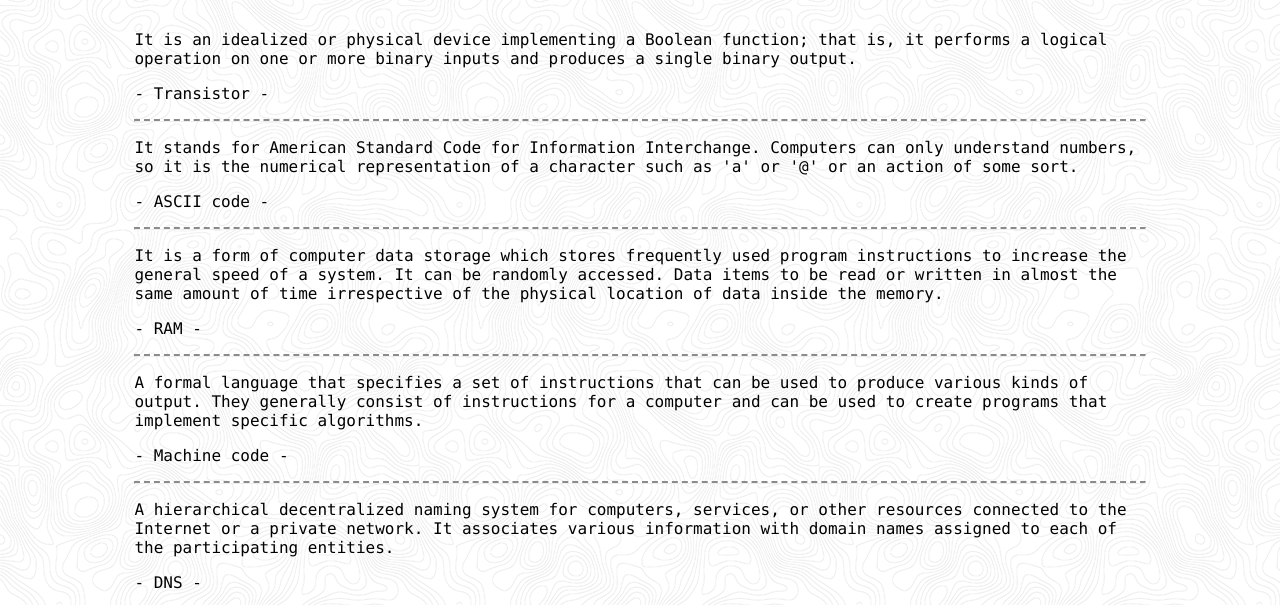
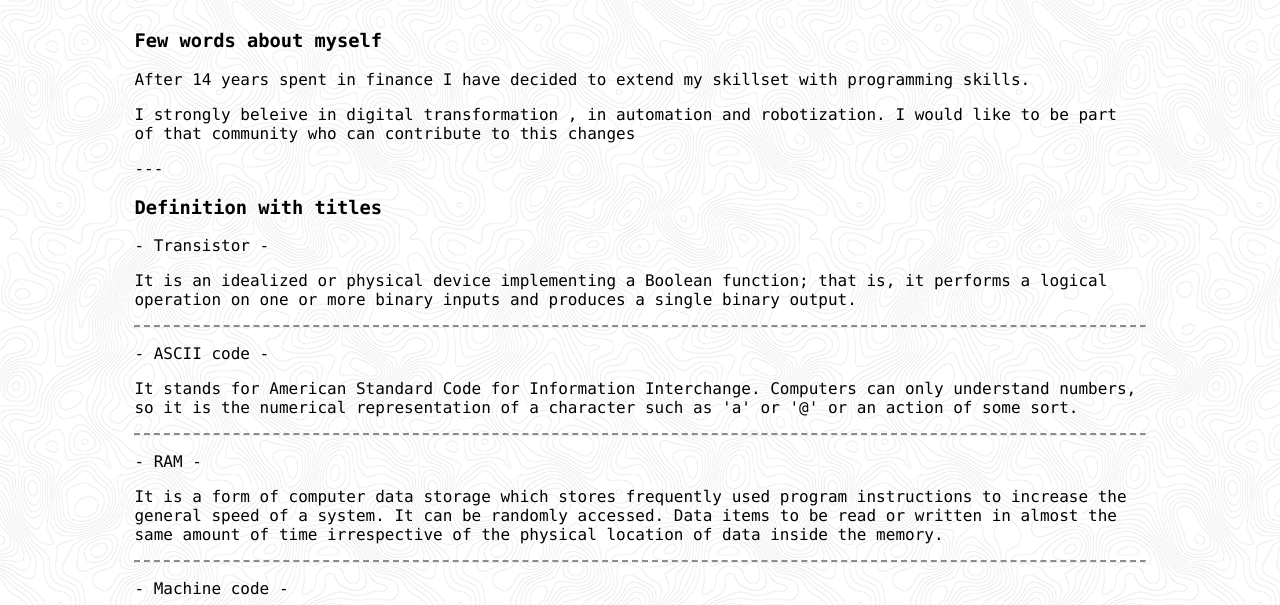
Before and after one commit to Aly1899/myFirstWebSite, a plain HTML site: page index.html in a window 1280 px wide. Shown: the part 311-916 px from the top of the page. Drawn offline with Linux system fonts and the light colour scheme.

Commit message:
definition corrected

```diff
--- a/index.html
+++ b/index.html
@@ -25,35 +25,47 @@
                 Possible software developer
             </h2>
 
+            <h3>Few words about myself</h3>
+            <p>
+            After 14 years spent in finance I have decided to extend my skillset with programming skills.
+            </p>
+            <p>
+            I strongly beleive in digital transformation , in automation and robotization. I would like to be part of that community who can contribute to this changes
+            </p>
+            <p>
+            ---
+            </p>
+
+            <h3>Definition with titles</h3>
+            <p> - Transistor - </p>
             <p>
                 It is an idealized or physical device implementing a Boolean function; that is, it performs a logical operation on one or more binary inputs and produces a single binary output.
             </p>
-            <p> - Transistor - </p>
             <hr>
+            <p> - ASCII code - </p>
             <p>
                 It stands for American Standard Code for Information Interchange. Computers can only understand numbers, so it is the numerical representation of a character such as 'a' or '@' or an action of some sort.
             </p>
-            <p> - ASCII code - </p>
             <hr>
+            <p> - RAM - </p>
             <p>
                 It is a form of computer data storage which stores frequently used program instructions to increase the general speed of a system. It can be randomly accessed. Data items to be read or written in almost the same amount of time irrespective of the physical location of data inside the memory.
             </p>
-            <p> - RAM - </p>
             <hr>
+            <p> - Machine code - </p>
             <p>
                 A formal language that specifies a set of instructions that can be used to produce various kinds of output. They generally consist of instructions for a computer and can be used to create programs that implement specific algorithms.
             </p>
-            <p> - Machine code - </p>
             <hr>
+            <p> - IP address - </p>
             <p>
                 A hierarchical decentralized naming system for computers, services, or other resources connected to the Internet or a private network. It associates various information with domain names assigned to each of the participating entities.
             </p>
-            <p> - DNS - </p>
             <hr>
+            <p> - HTTP - </p>
             <p>
                 An application protocol for distributed, collaborative, and hypermedia information systems. It is the foundation of data communication for the World Wide Web. It is the standard protocol to exchange or transfer hypertext.
             </p>
-            <p> - HTTP - </p>
         </div>
         </body>
 
```
